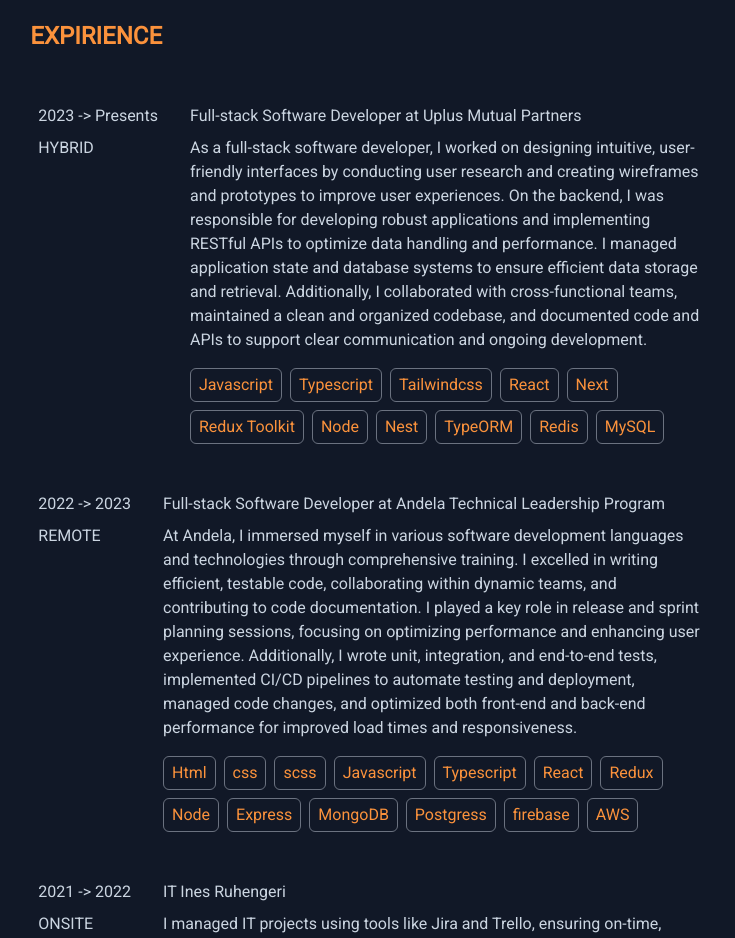
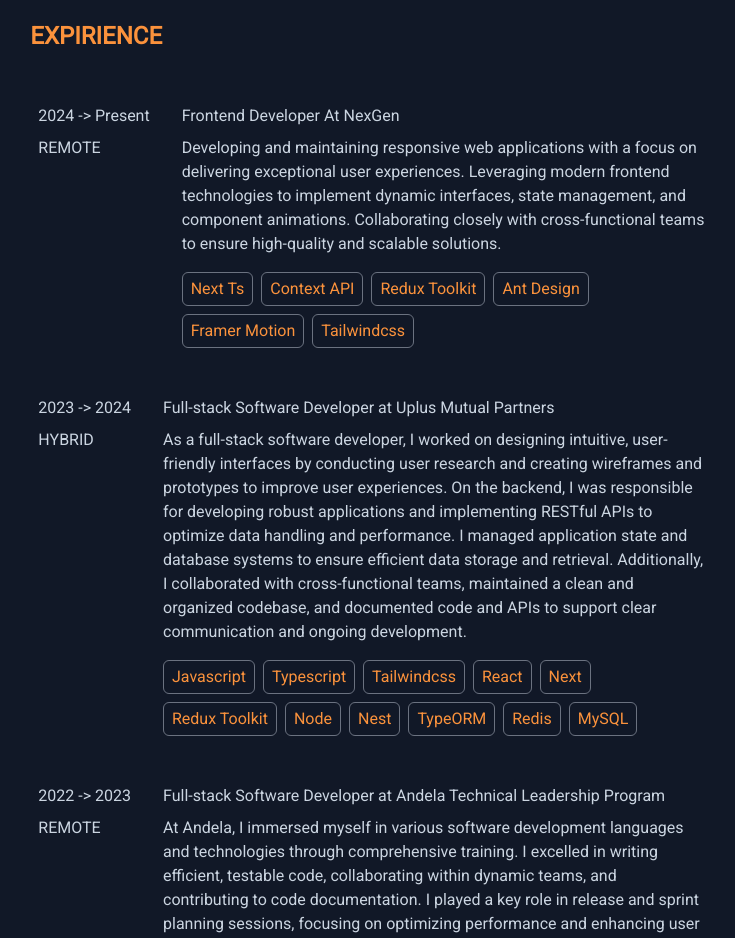
Before and after one commit to wilbrord2/my_brand-Wilbrord, a Next.js app: page / in a window 1280 px wide. Shown: the part 1800-2738 px from the top of the page, without its empty margins (455-1190 px from the left). Built offline with nearby package versions, Linux system fonts and the light colour scheme.

Commit message:
updating my expirience

```diff
--- a/app/component/about.tsx
+++ b/app/component/about.tsx
@@ -13,7 +13,7 @@ const AboutMe = () => {
         I am a highly skilled software developer with{" "}
         <span className="font-semibold">
           {" "}
-          <span className="text-xl">{handleExpirienceYear(2020)}</span>
+          <span className="text-xl">{handleExpirienceYear(2022)}</span>
           <span className="relative -left-0 -top-2">+</span> years
         </span>{" "}
         of experience in software development, known for my ability to engineer
--- a/app/component/experience.tsx
+++ b/app/component/experience.tsx
@@ -4,7 +4,15 @@ import SectionTitles from "./sectionTitles";
 const Experience = () => {
   const expirience = [
     {
-      period: "2023 -> Presents",
+      period: "2024 -> Present",
+      work: "REMOTE",
+      jobTitle: "Frontend Developer At NexGen",
+      link: "https://nexgen.rw/",
+      description:"Developing and maintaining responsive web applications with a focus on delivering exceptional user experiences. Leveraging modern frontend technologies to implement dynamic interfaces, state management, and component animations. Collaborating closely with cross-functional teams to ensure high-quality and scalable solutions.",
+      technologies: ["Next Ts", "Context API","Redux Toolkit","Ant Design","Framer Motion","Tailwindcss",],
+    },
+    {
+      period: "2023 -> 2024",
       work: "HYBRID",
       jobTitle: "Full-stack Software Developer at Uplus Mutual Partners",
       link: "https://uplus.rw/",
@@ -48,15 +56,7 @@ const Experience = () => {
         "AWS",
       ],
     },
-    {
-      period: "2021 -> 2022",
-      work: "ONSITE",
-      jobTitle: "IT Ines Ruhengeri",
-      link: "https://www.ines.ac.rw/",
-      description:
-        "I managed IT projects using tools like Jira and Trello, ensuring on-time, budget-conscious delivery while coordinating system implementations for internal clients. I provided hands-on technical support for software and hardware issues, resolving complex problems as the final escalation point to minimize downtime. I conducted security assessments, managed backup procedures to safeguard data, and updated relevant documentation. Additionally, I maintained server rooms, networking, and servers, contributing my expertise to improve overall IT operations.",
-      technologies: ["Html", "css","Javascript","React", "Express", "Node", "MongoDB"],
-    },
+
   ];
   return (
     <div id="expirience" className="scroll-mt-28">
--- a/app/component/skills.tsx
+++ b/app/component/skills.tsx
@@ -60,7 +60,7 @@ const Skills = () => {
           </div>
           <div>
             <p className="text-sm text-wrap">
-              Over {handleExpirienceYear(2019)} years crafting dynamic <br />
+              Over {handleExpirienceYear(2022)} years crafting dynamic <br />
               web apps with and modern <br /> UI frameworks.
             </p>
             <div className="opacity-0 group-hover:opacity-100 flex mt-2 gap-2 ">
@@ -95,7 +95,7 @@ const Skills = () => {
           </div>
           <div>
             <p className="text-sm text-wrap">
-              Over {handleExpirienceYear(2020)} years of experience <br />{" "}
+              Over {handleExpirienceYear(2022)} years of experience <br />{" "}
               developing robust and scalable <br /> web backends with various
               databases.
             </p>
```
